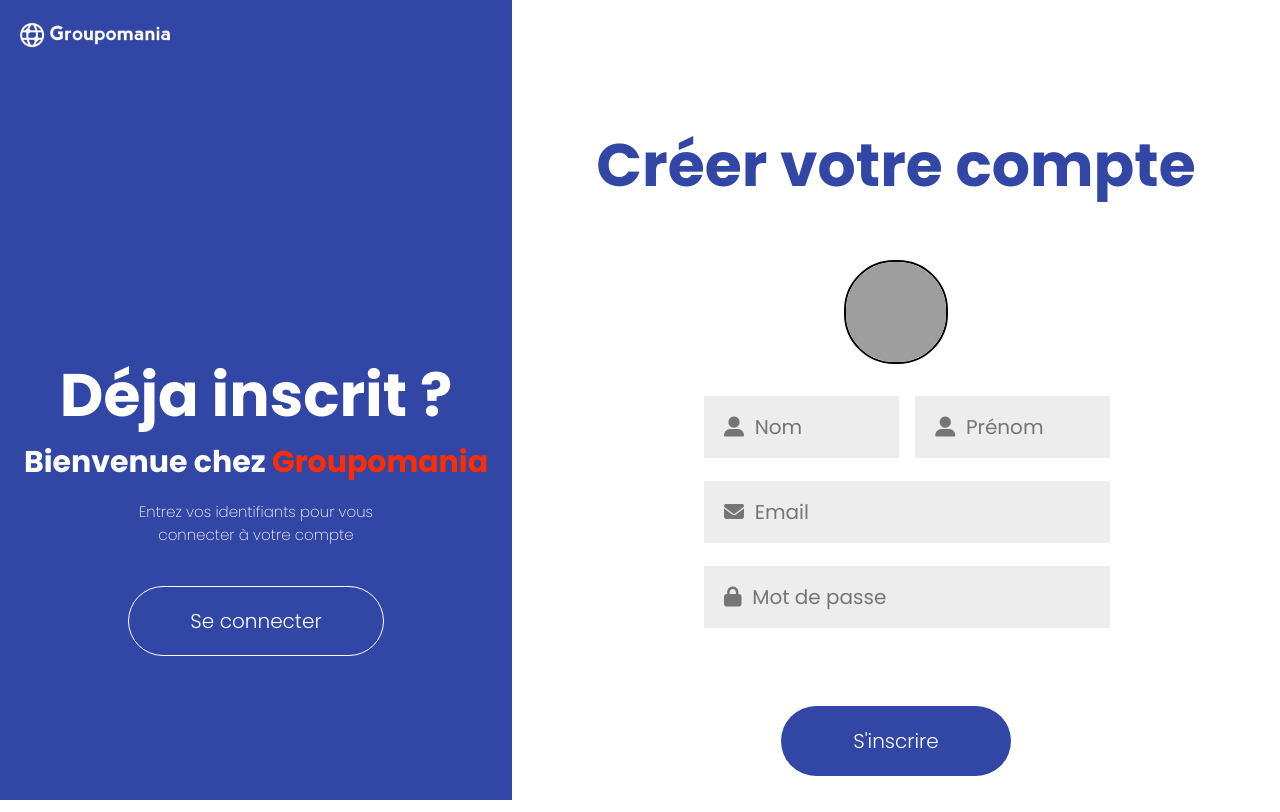
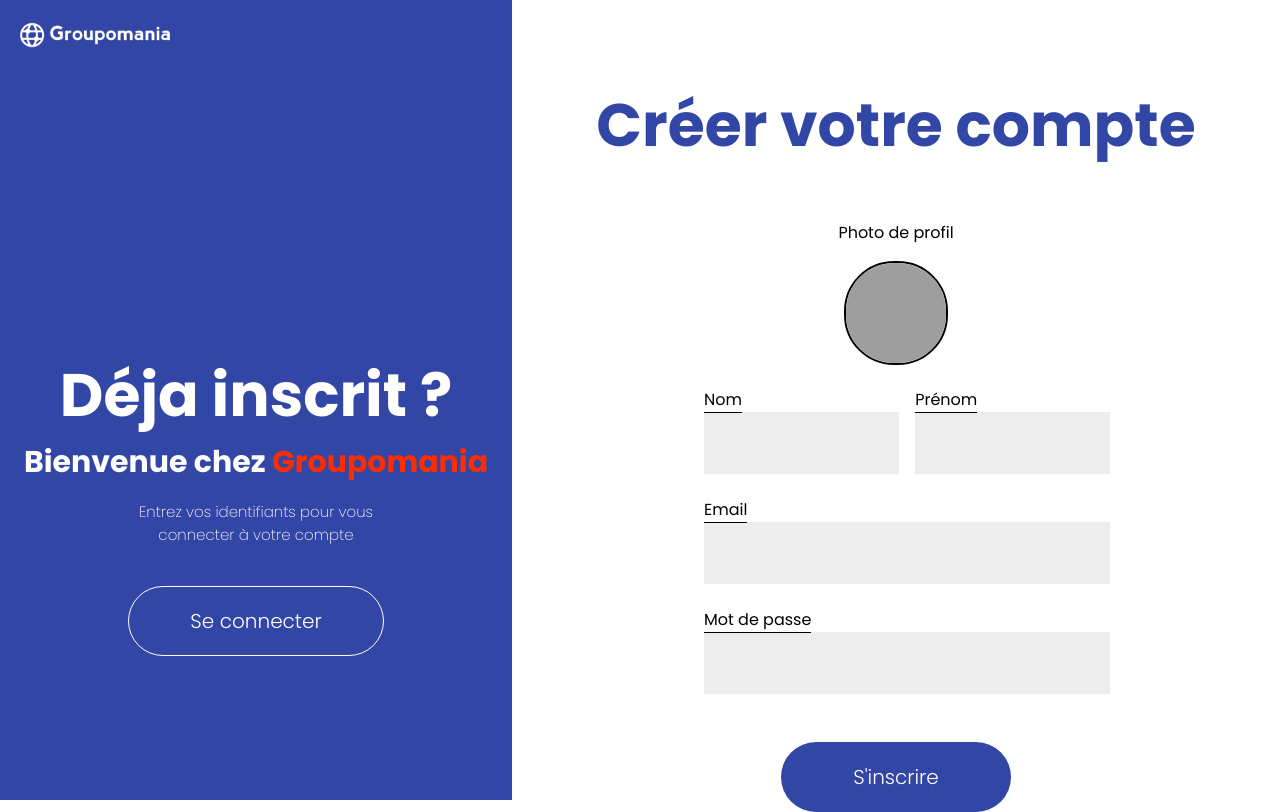
Before and after one commit to CorentinDelmee/CorentinDelmee_7_26022022, a Vue app in the folder frontend/groupamania-app/: page /#/ in a window 1280 px wide. Built offline with nearby package versions, Linux system fonts and the light colour scheme.

Commit message:
Label for login and signin

```diff
--- a/frontend/groupamania-app/src/components/LoginForm.vue
+++ b/frontend/groupamania-app/src/components/LoginForm.vue
@@ -2,11 +2,13 @@
 <div>
   <div class="form_Container">
     <form action="">
-      <div class="form_settings">
-        <input type="text" name="email" id="email" class="input_settings" placeholder="&#xf0e0;  Email">
+      <div class="form_settings label_display">
+          <label for="email" class="content_label">Email</label>
+        <input type="text" name="email" id="email" class="input_settings">
       </div>
-      <div class="form_settings">
-        <input type="text" name="password" id="password" class="input_settings" placeholder="&#xf023;  Mot de passe">
+      <div class="form_settings label_display">
+        <label for="password" class="content_label">Mot de passe</label>
+        <input type="text" name="password" id="password" class="input_settings">
       </div>
     </form>
   </div>
--- a/frontend/groupamania-app/src/components/SignInForm.vue
+++ b/frontend/groupamania-app/src/components/SignInForm.vue
@@ -4,21 +4,26 @@
       <form action="">
           <input @change="ChangeProfilImage" type="file" id="profil_image_input" hidden>
           <label for="profil_image_input" class="image_input">
+            <p>Photo de profil</p>
             <img :src="profilImage" alt="">
           </label>
         <div class="identity_Container">
-          <div class="identity_form_settings">
-              <input type="text" name="nom" id="nom" class="input_settings" placeholder="&#xf406;  Nom">
+          <div class="identity_form_settings label_display">
+              <label for="nom" class="content_label">Nom</label>
+              <input type="text" name="nom" id="nom" class="input_settings" >
           </div>
-          <div class="identity_form_settings">
-              <input type="prenom" name="prenom" id="prenom" class="input_settings" placeholder="&#xf406;  Prénom">
+          <div class="identity_form_settings label_display">
+              <label for="prenom" class="content_label">Prénom</label>
+              <input type="prenom" name="prenom" id="prenom" class="input_settings" >
           </div>
         </div>
-        <div class="form_settings">
-          <input type="text" name="email" id="email" class="input_settings" placeholder="&#xf0e0;  Email">
+        <div class="form_settings label_display">
+          <label for="email" class="content_label">Email</label>
+          <input type="text" name="email" id="email" class="input_settings" >
         </div>
-        <div class="form_settings">
-          <input type="text" name="password" id="password" class="input_settings" placeholder="&#xf023;  Mot de passe">
+        <div class="form_settings label_display">
+          <label for="password" class="content_label">Mot de passe</label>
+          <input type="text" name="password" id="password" class="input_settings" >
         </div>
       </form>
     </div>
--- a/frontend/groupamania-app/src/sass/layout/form_signIn.scss
+++ b/frontend/groupamania-app/src/sass/layout/form_signIn.scss
@@ -42,13 +42,13 @@
             display: initial;
         }
 
-        margin-top: 25px;
+        margin-top: 40px;
         .identity_form_settings{
             width: 45%;
             height: 60px;
 
             @media(max-width: 1200px){
-                margin-top: 25px;
+                margin-top: 50px;
                 width: 100%;
             }
 
@@ -58,7 +58,17 @@
     .form_settings{
         height: 60px;
 
-        margin-top: 25px;
+        margin-top: 50px;
+    }
+
+    .label_display{
+        position: relative;
+    }
+
+    .content_label{
+        position: absolute;
+        top: -25px;
+        border-bottom: 1px solid black;
     }
 
     .input_settings{
@@ -70,9 +80,5 @@
 
         background-color: #ededed;
         border: none;
-
-        &::placeholder{
-            font-family:'Poppins', sans-serif, FontAwesome;
-        }
     }
 }
--- a/frontend/groupamania-app/src/sass/pages/_signin.scss
+++ b/frontend/groupamania-app/src/sass/pages/_signin.scss
@@ -83,7 +83,7 @@
 
         .section_Container{
             text-align: center;
-            height:  70%;
+            height:  80%;
             width: 100%;
 
             @media(max-width: 1200px){
@@ -98,7 +98,7 @@
         }
 
         .button_Container{
-            margin-top: 80px;
+            margin-top: 50px;
             .signIn_button{
                 background-color: $color_tertiary;
                 color: white;
@@ -125,7 +125,7 @@
         display: initial;
     }
     .login_button{
-        margin-top: 20px;
+        margin:20px 0 40px 0;
         color: white;
         width: 200px;
 
```
